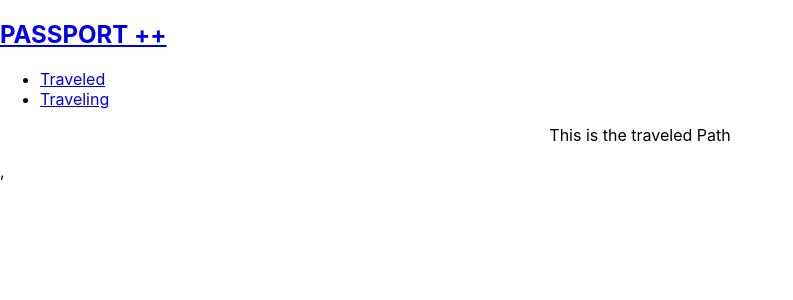
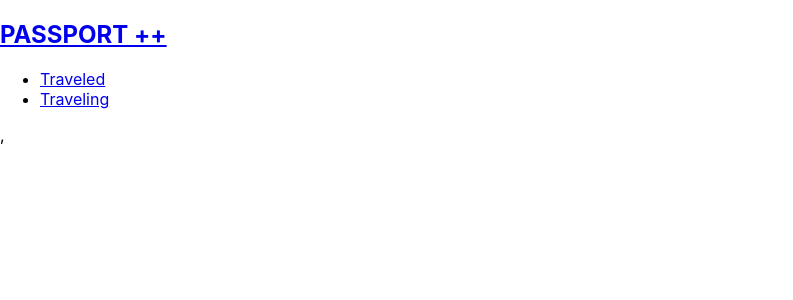
Before and after one commit to Chidinma98/API-Project, a React (Create React App) app: page /traveled in a window 1280 px wide. Shown: the top 300 px of the page, without its empty margins (0-793 px from the left). Built offline with nearby package versions, Linux system fonts and the light colour scheme.

Commit message:
working code without refactoring

```diff
--- a/src/App.js
+++ b/src/App.js
@@ -10,11 +10,30 @@ import Map from './Components/Map'
 
 
 
+
 class App extends Component {
   constructor(props) {
     super(props)
 
+    this.state = {
+      travelData: []
+    }
+
+    this.updateState = this.updateState.bind(this)
+
   }
+
+
+  updateState(data) {
+
+    const places = data
+
+    this.setState({
+      travelData: places
+    })
+    console.log(places)
+  }
+
 
 
   render() {
@@ -25,20 +44,23 @@ class App extends Component {
 
         <header>
 
+
           <h2><Link to='/map'> PASSPORT ++ </Link></h2>
           <nav>
-                        <ul>
-                            <li><Link to='/traveled'>Traveled</Link></li>
-                            <li><Link to='/traveling'>Traveling</Link></li>
-                        </ul>
-                    </nav>
+            <ul>
+              <li><Link to='/traveled'>Traveled</Link></li>
+              <li><Link to='/traveling'>Traveling</Link></li>
+            </ul>
+          </nav>
         </header>
 
 
+        {/* component={Map} */}
+        <main>
+          <Route exact path='/map' render={() => <Map updateState={this.updateState} />} />
+          <Route exact path='/traveled' render = {() => <Traveled travelData = {this.state.travelData}/>}
 
-        <main>
-          <Route exact path='/map' component={Map} />
-          <Route exact path='/traveled' component={Traveled} />
+          />
           <Route exact path='/traveling' component={Traveling} />
         </main>
 
--- a/src/Components/Country.js
+++ b/src/Components/Country.js
@@ -7,22 +7,22 @@ class Country extends Component {
         super(props)
 
 
-   this.handleClick = this.handleClick.bind(this)
+        this.handleClick = this.handleClick.bind(this)
     }
 
 
-    handleClick(){
-this.props.handleTraveledToggle(this.props.place)
-        console.log('hi')
+    handleClick() {
+        this.props.handleTraveledToggle(this.props.place)
+        // console.log('hi')
     }
 
     render() {
         return (
             <div className='places'>
                 <div className='country'>
-                <h1 onClick = {this.handleClick}> * </h1>
-                <h1> + </h1>
-                <p>{this.props.place.name} </p>
+                    <h1 onClick={this.handleClick}> * </h1>
+                    <h1> + </h1>
+                    <p>{this.props.place.name} </p>
                 </div>
             </div>
         )
--- a/src/Components/Map.js
+++ b/src/Components/Map.js
@@ -4,6 +4,7 @@ import axios from 'axios'
 import Options from './Options'
 import { Route, Link } from "react-router-dom";
 import Country from './Country'
+import Traveled from './Traveled';
 let continent;
 
 
@@ -13,7 +14,8 @@ class Map extends Component {
         this.state = {
             places: [],
             traveled: [],
-            traveling: []
+            traveling: [],
+            arrived: []
         }
 
         this.showsInput = this.showsInput.bind(this)
@@ -33,18 +35,23 @@ class Map extends Component {
         this.setState({
             places: info.data,
             traveled: [],
-            traveling: []
+            traveling: [],
+
+
 
         })
     }
+
     handleTraveledToggle(place) {
         let newTraveledArray = [...this.state.traveled]
         newTraveledArray.push(place)
         this.setState({
             traveled: newTraveledArray
+
+
         })
 
-
+this.props.updateState(newTraveledArray)
     }
 
     handleTravelingToggle() {
@@ -59,7 +66,7 @@ class Map extends Component {
             <div>
 
                 <header>
-
+{/*  */}
 
                 </header>
                 <form onSubmit={this.showsInput}>
@@ -67,6 +74,10 @@ class Map extends Component {
                     <button type='submit' name='info'>Submit</button>
                 </form>
                 <h1>{continent}</h1>
+
+                {/* {this.state.traveled.map((travel, index) => {return <Traveled travel= {travel} key={index} />})} */}
+
+                {/* <Traveled travels = {this.state.traveled}/> */}
 
                 {this.state.places.map((place, index) => { return <Country key={index} place={place} handleTraveledToggle={this.handleTraveledToggle} /> })}
 
@@ -84,6 +95,7 @@ class Map extends Component {
             </div>
 
 
+
         )
     }
 
--- a/src/Components/Traveled.js
+++ b/src/Components/Traveled.js
@@ -1,14 +1,17 @@
 import React, {Component} from 'react'
+import Map from './Map'
 
 class Traveled extends Component {
     constructor(props){
         super(props)
     }
 
-render(){
+render(props){
     return(
         <div>
-<p>This is the traveled Path</p>
+    <p>{this.props.travelData.map((travel) => travel.name)}</p>
+
+
         </div>
     )
 
```
